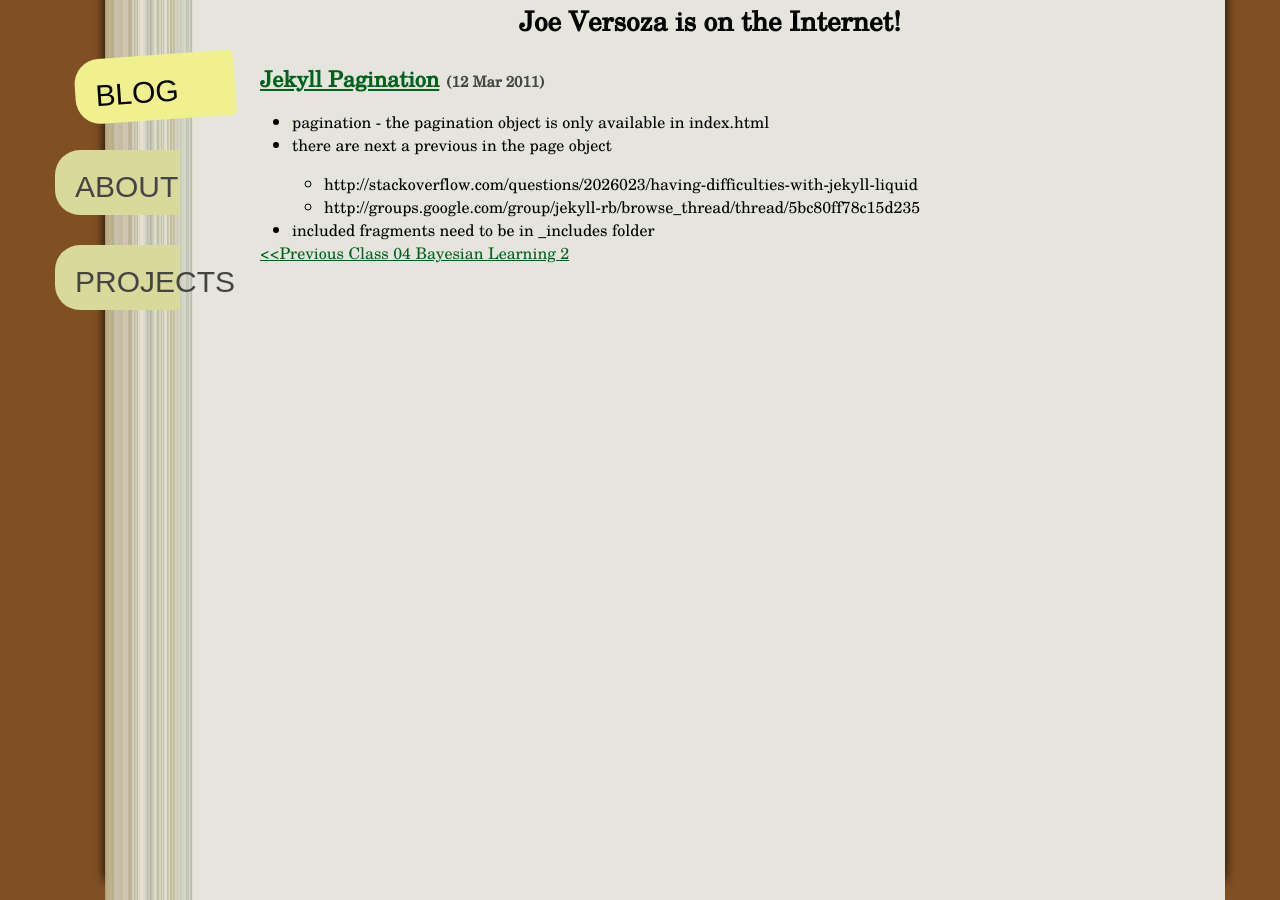
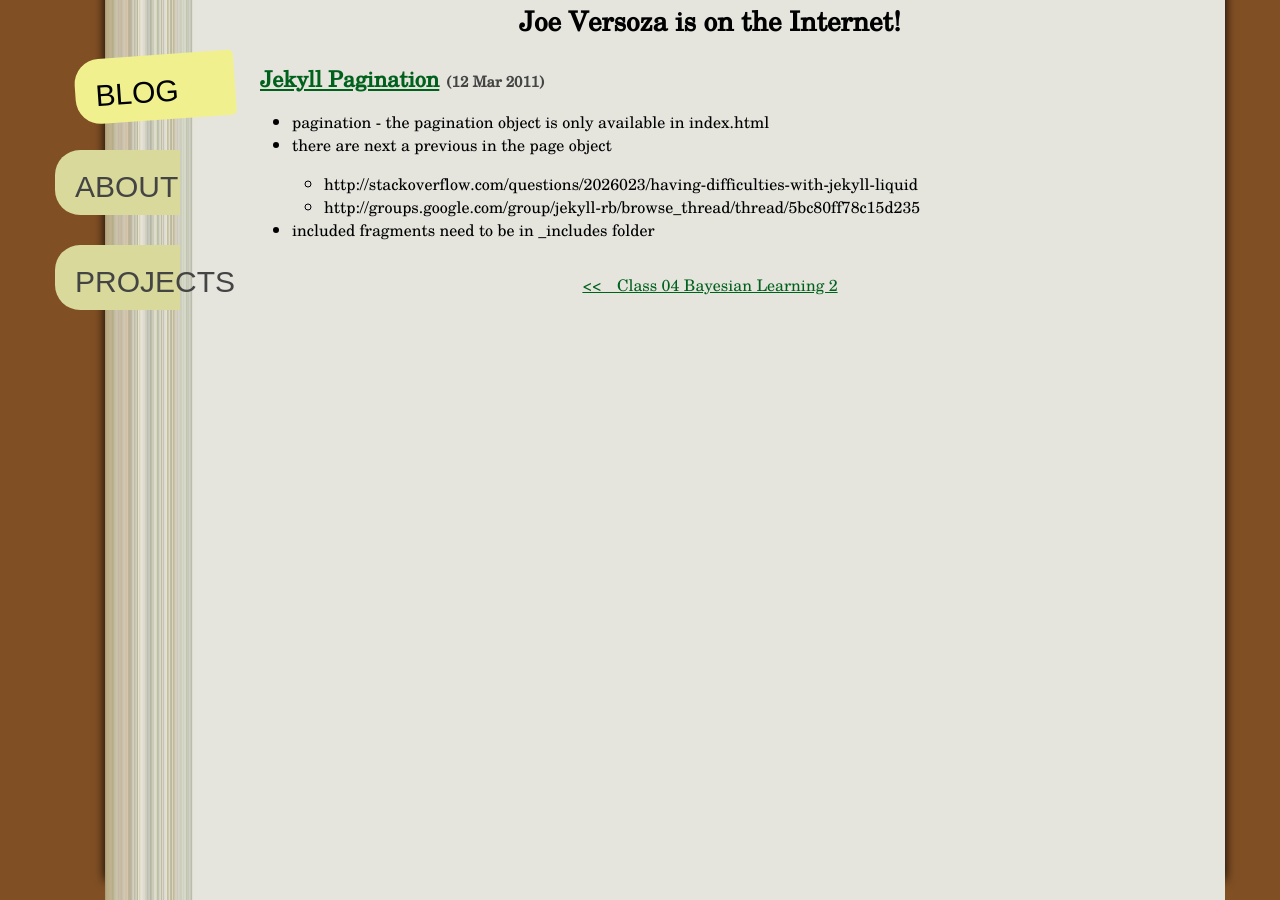
Before and after one commit to foureyes/jvers, a Jekyll site: the page built from blog.html, in a window 1280 px wide. Built offline with Jekyll 4.4.1, drawn with Linux system fonts in a browser that asks for light colours; nearby versions of some CDN libraries; some web fonts are replaced.

Commit message:
two templates again, but this time, archive is an include... also cleaned up next / prev links

```diff
--- /dev/null
+++ b/_includes/archive.html
@@ -0,0 +1,10 @@
+		<div class="archive">
+		<!--
+		<h3>archive</h3>
+		<ul id="archive">
+		{% for post in site.posts %}
+		<li><a href="{{ post.url }}">{{ post.title }}</a><abbr>{{ post.date | date_to_string }}</abbr></li>
+		{% endfor %}
+		</ul>
+		-->
+		</div>
--- a/_layouts/default.html
+++ b/_layouts/index.html
@@ -18,6 +18,17 @@
 		{% include nav.html %}
 	</div><!-- #nav -->
 	{{ content }}
+	<div id="ft">
+		{% include archive.html %}
+		<div class="pagination">
+		{% for post in site.posts limit:2 %}
+			{% if forloop.last %}
+				<a href="{{ post.url }}">&lt;&lt;&nbsp;&nbsp; {{ post.title }}</a>
+			{% endif %}
+		{% endfor %}
+		</div>
+	</div><!-- #ft -->
+
 </div><!-- #you -->
 </body>
 </html>
--- a/_layouts/post.html
+++ b/_layouts/post.html
@@ -19,25 +19,16 @@
 	</div><!-- #nav -->
 	{{ content }}
 	<div id="ft">
-		<!--
-		<div class="archive">
-		<h3>archive</h3>
-		<ul id="archive">
-		{% for post in site.posts %}
-		<li><a href="{{ post.url }}">{{ post.title }}</a><abbr>{{ post.date | date_to_string }}</abbr></li>
-		{% endfor %}
-		</ul>
-		</div>
-		-->
+		{% include archive.html %}
 		<div class="pagination">
 			{% if page.previous %}
-				<a href="{{ page.previous.url }}">&lt&ltPrevious  {{ page.previous.title }}</a>
+				<a href="{{ page.previous.url }}">&lt&lt&nbsp;&nbsp;{{ page.previous.title }}</a>
 			{% endif %}
 			{% if page.previous and page.next%}
 			|
 			{% endif %}
 			{% if page.next %}
-				<a href="{{ page.next.url }}">{{ page.next.title }} Next&gt;&gt;</a>
+				<a href="{{ page.next.url }}">{{ page.next.title }}&nbsp;&nbsp;&gt;&gt;</a>
 			{% endif %}
 		</div>
 	</div><!-- #ft -->
--- a/blog.html
+++ b/blog.html
@@ -7,8 +7,3 @@
 		<h2><a href="{{ first_post.url }}">{{ first_post.title }}</a>&nbsp;<span class="date">({{ first_post.date | date_to_string }})</span></h2>
 		{{ first_post.content }}
 	</div><!-- #bd -->
-{% for post in site.posts limit:2 %}
-	{% if forloop.last %}
-		<a href="{{ post.url }}">&lt;&lt;Previous {{ post.title }}</a>
-	{% endif %}
-{% endfor %}
--- a/css/screen.css
+++ b/css/screen.css
@@ -164,6 +164,12 @@
 */
 }
 
+#ft .pagination {
+	padding-top:2em;
+	text-align:center;
+	width:100%;
+}
+
 
 @font-face {
     font-family: 'TeXGyreScholaRegular';
```
Also changed, not shown: other parts of blog.html (+1 -1 lines).
